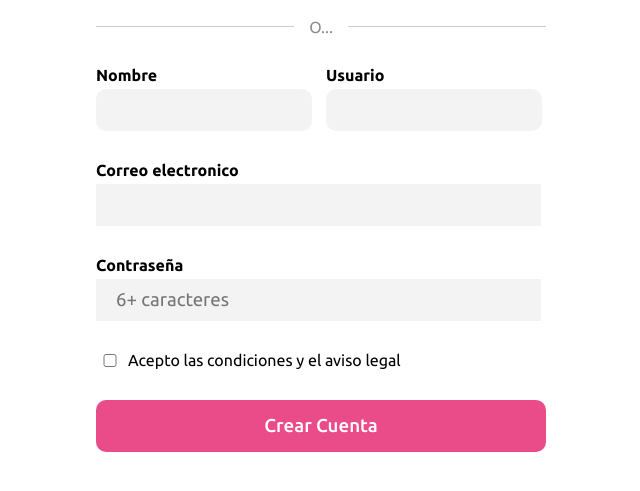
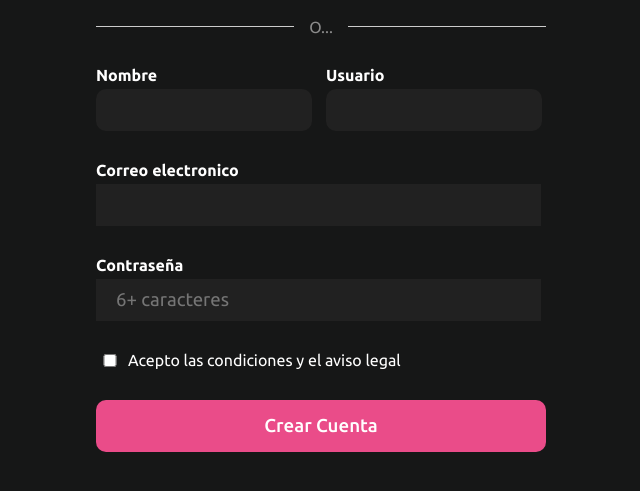
Before and after one commit to HenryQuispeHuayta/html, a plain HTML site: page openBootcamp/7/formulario.html in a window 1280 px wide. Shown: the part 149-640 px from the top of the page, without its empty margins (319-959 px from the left). Drawn offline with Linux system fonts and the light colour scheme.

Commit message:
ejercicio tema 7

```diff
--- a/openBootcamp/7/css/formulario.css
+++ b/openBootcamp/7/css/formulario.css
@@ -2,6 +2,10 @@
 
 *{
   font-family: 'Ubuntu', sans-serif;
+  }
+html{
+  background-color: #161717;
+  color: white;
 }
 
 .container{
@@ -50,6 +54,7 @@
 }
 
 .google-btn span{
+  /* background: #1A73E8; */
   color: white;
   font-weight: 500;
   padding: 15px;
@@ -109,7 +114,7 @@ label span{
 
 .section-inputs label input{
   width: 80%;
-  background-color: #f3f3f4;
+  background-color: #212121;
   border: none;
   padding: 10px 20px;
   border-radius: 10px;
@@ -119,7 +124,7 @@ label span{
 
 label input{
   width: 90%;
-  background-color: #f3f3f4;
+  background-color: #212121;
   border: none;
   padding: 10px 20px;
   outline: none;
@@ -128,13 +133,13 @@ label input{
 }
 
 label input:hover{
-  background-color: white;
+  background-color: #454045;
   border: solid 1px #f3f3f4;
   box-shadow: 0 0 4px #eb50ff4f;
 }
 
 label input:focus{
-  background-color: white;
+  background-color: #454045;
   border: solid 1px #f3f3f4;
   box-shadow:  0 0 4px #eb50ff4f;
 }
```
